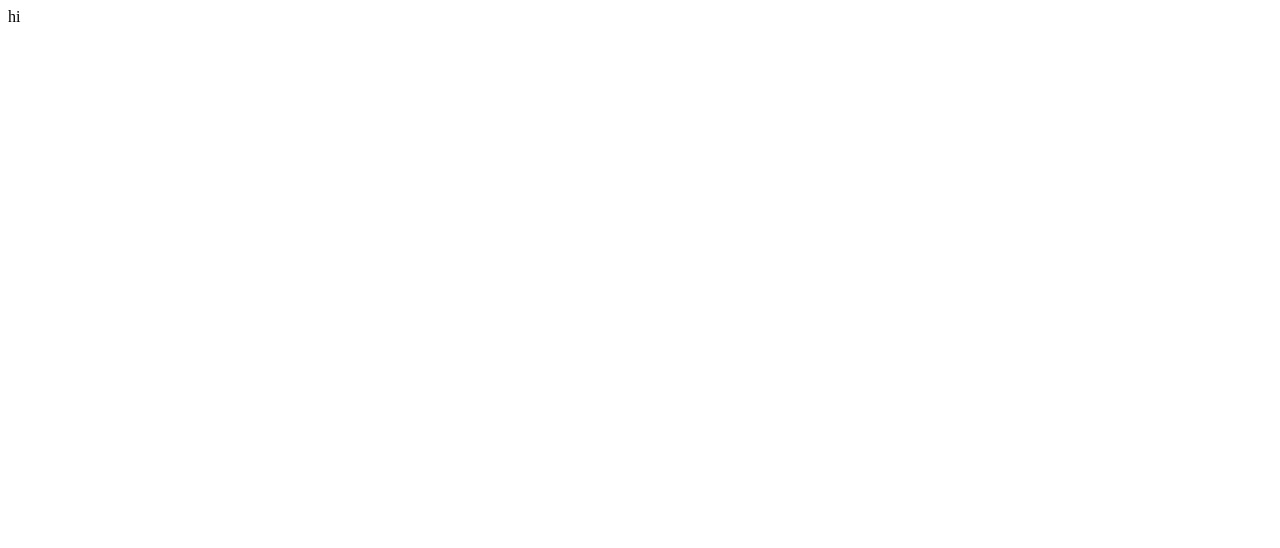
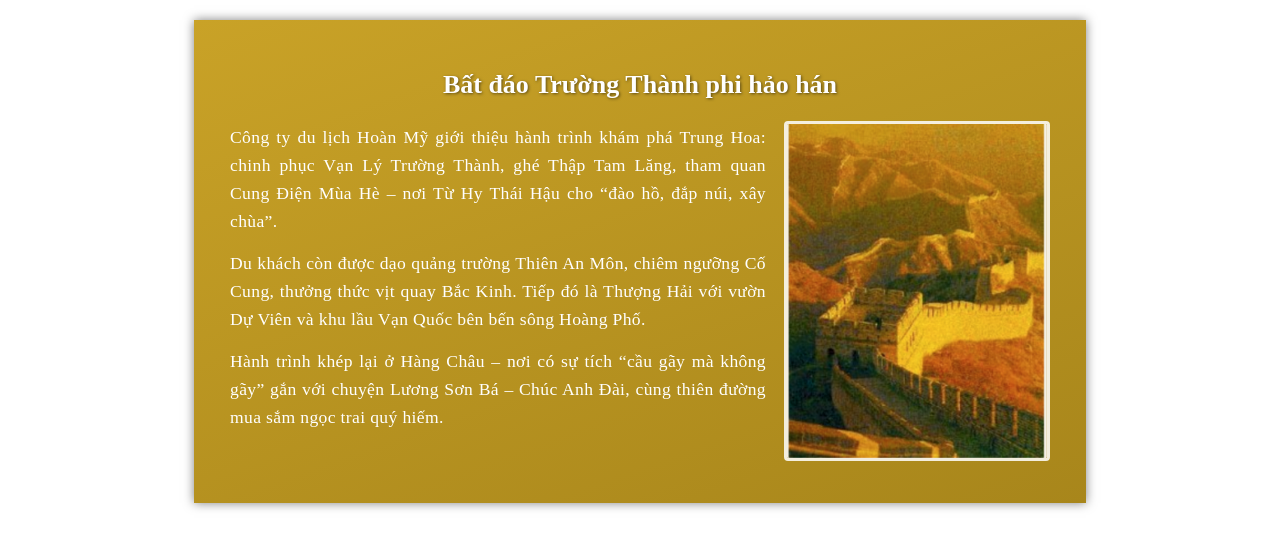
Before and after one commit to HotaruYuriw/cse122-2551261036, a plain HTML site: page ex02/index.html in a window 1280 px wide. Drawn offline with Linux system fonts and the light colour scheme.

Commit message:
Add files via upload

```diff
--- /dev/null
+++ b/ex02/css/style.css
@@ -0,0 +1,36 @@
+
+              .banner {
+                background: linear-gradient(160deg,#C9A227, #A8861B);
+                padding: 28px 36px 60px;
+                box-shadow: 0 0 10px rgba(0,0,0,0.5);
+                color: #FFFFFF;
+                width: 820px;
+                margin: 20px auto;
+
+              }
+              h1{
+                color: #FFFFFF;
+                font-size: 26px;
+                text-align: center;
+                text-shadow: 1px 1px 3px rgba(0,0,0,0.5);
+              }
+              p{
+                text-align: justify;
+                color: #FFFFFF;
+                font-size: 1.1rem;
+                line-height: 1.6;
+                letter-spacing: 0.02em;
+                padding: 0.1rem 0.4rem 0 0;
+                margin: 0 0 12px 0;
+              }
+              .anh-noi{
+                width: 260px;
+                border: 3px solid rgba(255,255,255,0.85);
+                float: right;
+                margin: 0 0 14px 18px;
+                border-radius: 4px;
+              }
+              body{
+                min-height: 100vh;
+                font-family: "Times New Roman", Times, serif;
+              }
--- a/ex02/index.html
+++ b/ex02/index.html
@@ -1,2 +1,30 @@
-
-hi
+  <!DOCTYPE html>
+  <html>
+      <head>
+          <meta charset="UTF-8">
+          <meta name="viewport" content="width=device-width, initial-scale=1">
+          <title>Hành trình Trung Hoa</title>
+          <link rel="stylesheet" href="css/style.css">
+      </head>
+      <body>
+            <article class="banner" lang = vi>
+                <h1>Bất đáo Trường Thành phi hảo hán</h1>
+                <img class="anh-noi" src="images/greatwall.jpg" alt="Vạn Lý Trường Thành">
+                <p>
+                    Công ty du lịch Hoàn Mỹ giới thiệu hành trình khám phá Trung Hoa:
+chinh phục Vạn Lý Trường Thành, ghé Thập Tam Lăng, tham quan Cung Điện
+Mùa Hè – nơi Từ Hy Thái Hậu cho “đào hồ, đắp núi, xây chùa”.
+                </p>
+                <p>
+                    Du khách còn được dạo quảng trường Thiên An Môn, chiêm ngưỡng
+Cố Cung, thưởng thức vịt quay Bắc Kinh. Tiếp đó là Thượng Hải với vườn Dự
+Viên và khu lầu Vạn Quốc bên bến sông Hoàng Phố.
+                </p>
+                <p>
+                    Hành trình khép lại ở Hàng Châu – nơi có sự tích “cầu gãy mà không
+gãy” gắn với chuyện Lương Sơn Bá – Chúc Anh Đài, cùng thiên đường mua
+sắm ngọc trai quý hiếm.
+                </p>
+        </article>
+      </body>
+  </html>
```
Also changed, not shown: ex02/images/greatwall.jpg (added).
